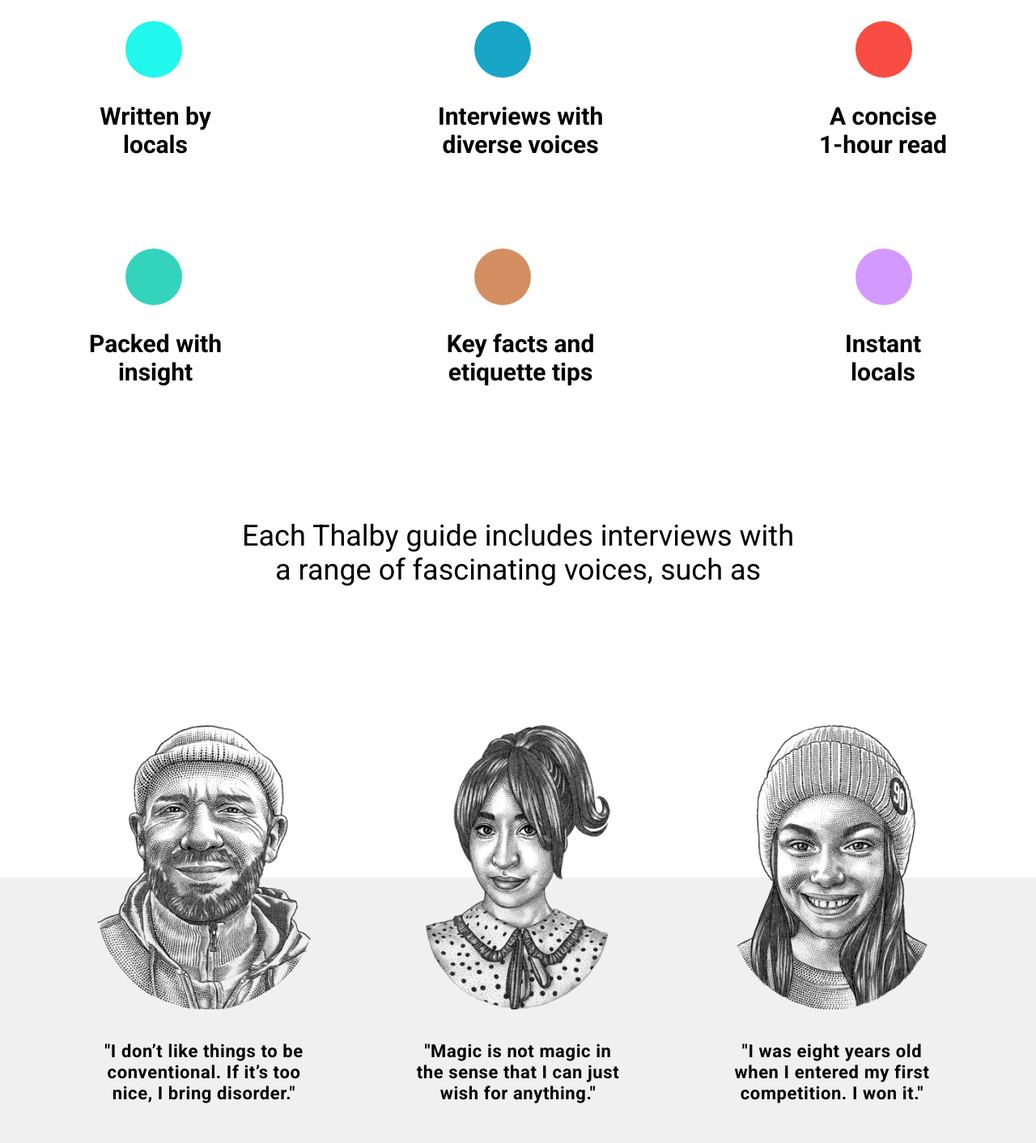
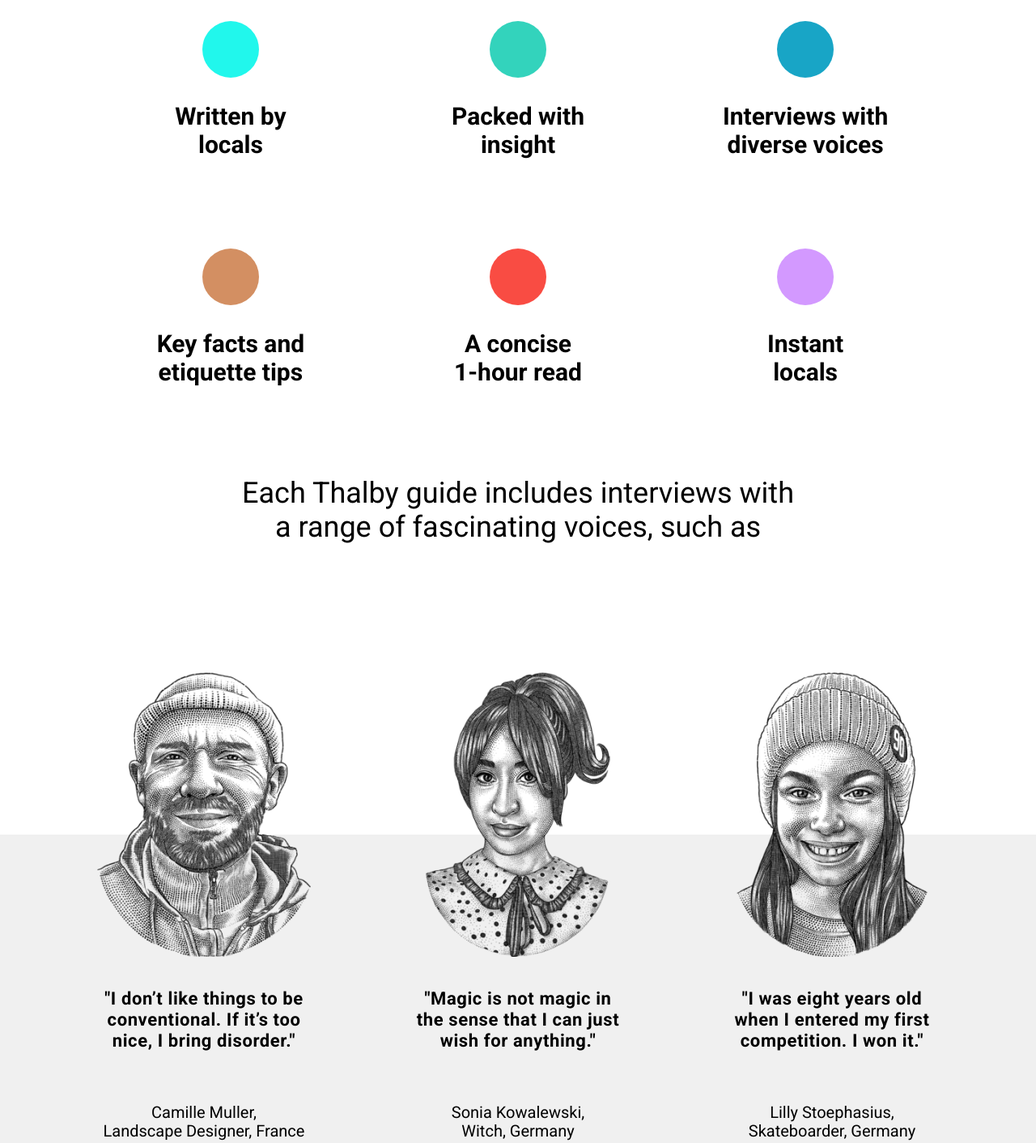
Before and after one commit to pasha5826/Thalby, a plain HTML site: page index.html in a window 1280 px wide. Shown: the part 3760-5172 px from the top of the page at 81% size. Drawn offline with Linux system fonts and the light colour scheme.

Commit message:
create new section

```diff
--- a/css/style.css
+++ b/css/style.css
@@ -357,11 +357,26 @@ padding-top: 76px;
 .thalby{
     max-width: 1060px;
     margin: auto;
-
+ flex-wrap: wrap;
 }
 
 
 
+
+
+.basis{
+    flex-basis: 33%;
+   text-align: center;
+
+}
+
+.thalby-guides img{
+    margin-bottom: 26px;
+}
+
+.text-h5{
+    margin-bottom:111px ;
+}
 
 .thalby-guides h4{
     font-family: 'Roboto', sans-serif;
@@ -372,6 +387,7 @@ padding-top: 76px;
     text-align: center;
     color: #000000;
     margin-bottom: 69px;
+
 }
 
 .thalby-guides h5 {
@@ -383,30 +399,25 @@ padding-top: 76px;
     line-height: 35px;
     text-align: center;
     color: #000000;
-    margin-bottom: 111px;
-}
 
-.thalby-guides img {
-    margin-bottom: 26px;
-    position: relative;
-    margin-left: 45px;
 }
 
 .text-h4{
-    margin-top: 53px;
+
 }
 
 
 .men{
-    background: #F0F0F0;
+    background: #F0F0F0;}
+
+    .men_first{
+        margin-top: -200px;
+        padding-bottom: 52px;
+    }
 
 
 
-}
 
-.main-men{
-top: -188px;
-position: relative;}
 
 
 .men img{
--- a/index.html
+++ b/index.html
@@ -197,37 +197,40 @@
     </h4>
 
     <div class="thalby d-flex align-center justify-between">
-        <div>
+        <div class="basis">
             <img src="img/circle.svg" alt="circle">
-            <h5>
+            <h5 class="text-h5">
                 Written by<br>locals
             </h5>
-
+        </div>
+            <div class="basis">
             <img src="img/circle-1.svg" alt="circle">
-            <h5>
+            <h5 class="text-h5">
                 Packed with<br> insight
             </h5>
         </div>
-        <div>
+        <div class="basis">
 
             <img src="img/circle-2.svg" alt="circle">
-                <h5>
+                <h5 class="text-h5">
                     Interviews with<br>diverse voices
                 </h5>
-
+        </div>
+            <div class="basis">
                     <img src="img/circle-3.svg" alt="circle">
-                    <h5>
+                    <h5 class="text-h5">
                         Key facts and<br> etiquette tips
                     </h5>
                 </div>
-                    <div>
+                    <div class="basis">
                         <img src="img/circle-4.svg" alt="circle">
-                        <h5>
+                        <h5 class="text-h5">
                             A concise<br>1-hour read
                         </h5>
-
+                    </div>
+            <div class="basis">
                             <img src="img/circle-5.svg" alt="circle">
-                            <h5>
+                            <h5 class="text-h5">
                                 Instant<br>locals
                             </h5>
                         </div>
@@ -238,8 +241,8 @@
 </section>
 
 <section class="men">
-    <div class=" main-men d-flex align-center container justify-between">
-        <div>
+    <div class=" container d-flex align-center container justify-between">
+        <div class="men_first">
     <img src="img/men1.png" alt="men">
 
 
@@ -253,7 +256,7 @@
 
         <a href="#">Discover</a>
     </div>
-        <div>
+        <div class="men_first">
     <img src="img/men2.png" alt="men">
             <h5>
                 "Magic is not magic in <br> the sense that I can just<br> wish for anything."
@@ -265,7 +268,7 @@
 
             <a href="#">Discover</a>
     </div>
-    <div>
+    <div class="men_first">
     <img src="img/men3.png" alt="men">
         <h5>
             "I was eight years old <br> when I entered my first<br> competition. I won it."
```
